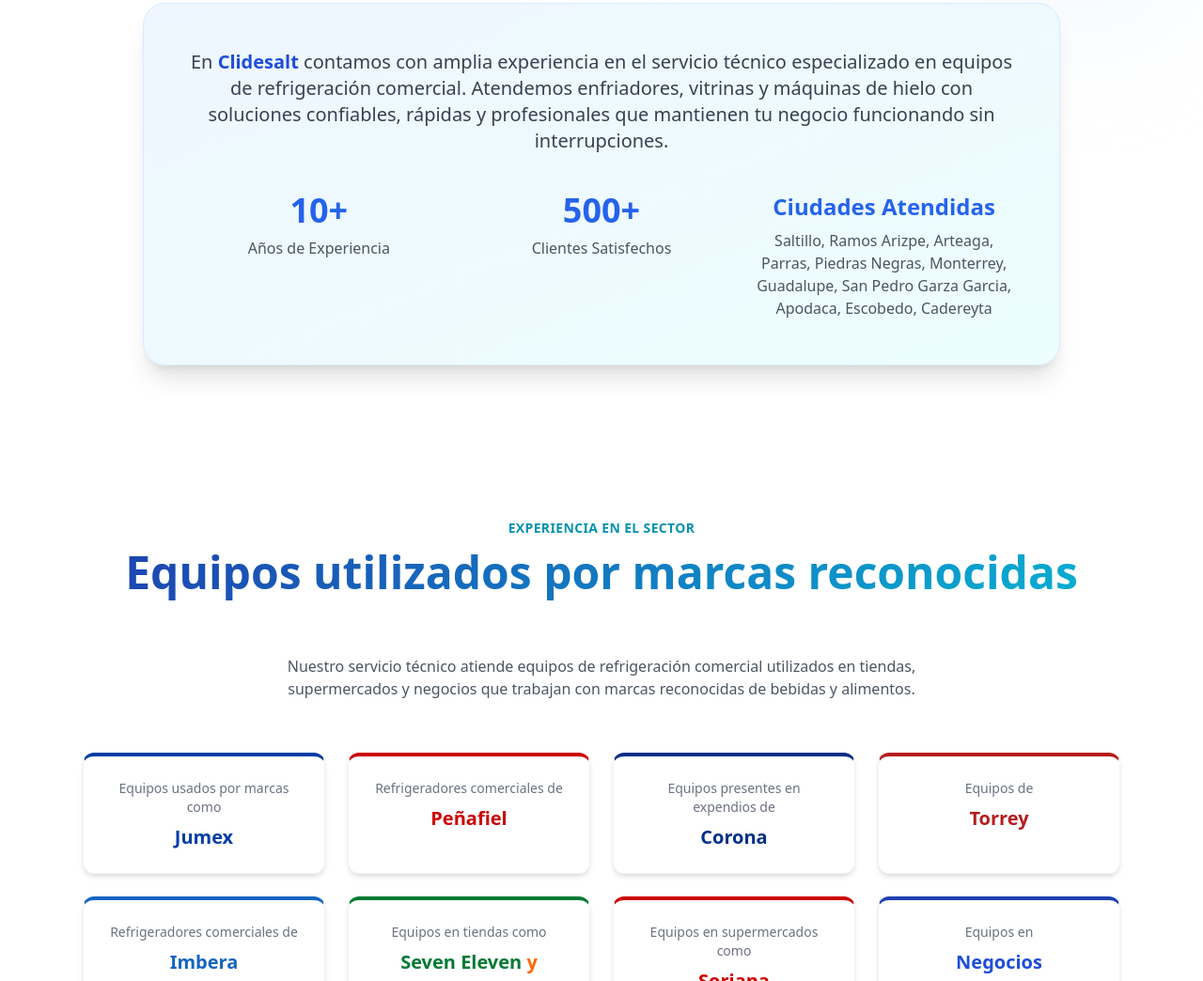
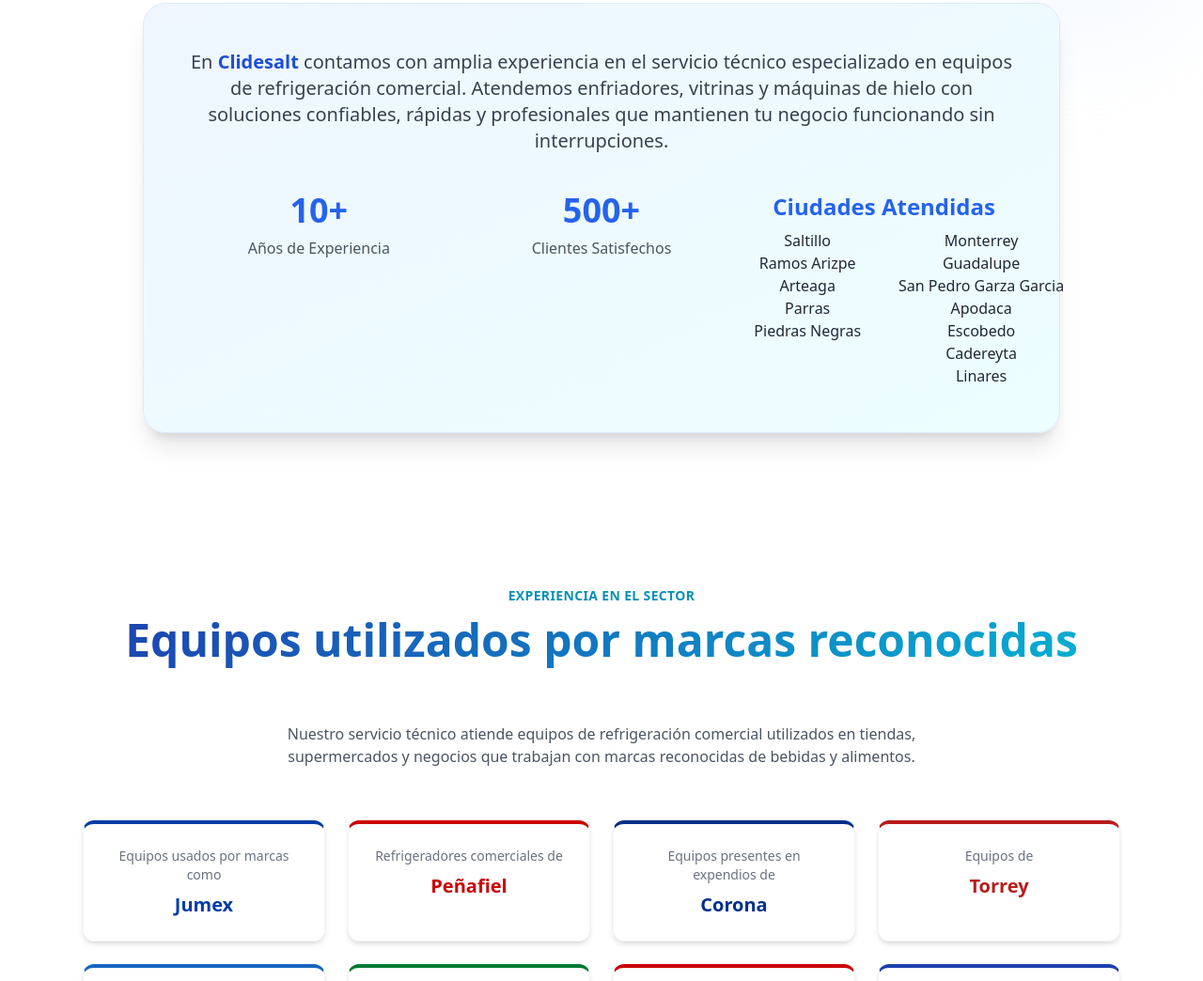
Before and after one commit to JulianOcon/PROYECTO-CLIDESALT, a website: page src/index.html in a window 1280 px wide. Shown: the part 1114-2158 px from the top of the page at 94% size. Drawn offline with nearby package versions, Linux system fonts and the light colour scheme.

Commit message:
lista de ciudades

```diff
--- a/src/index.html
+++ b/src/index.html
@@ -65,6 +65,20 @@
       .brand-card:hover {
         transform: translateY(-8px);
         box-shadow: 0 20px 40px rgba(0, 0, 0, 0.2);
+      }
+
+      .contenedor {
+        display: flex;
+        gap: 40px;
+      }
+
+      ul {
+        list-style: none;
+        padding: 0;
+      }
+
+      li {
+        white-space: nowrap;
       }
     </style>
   </head>
@@ -177,9 +191,27 @@
               <div class="text-gray-600">Clientes Satisfechos</div>
             </div>
             <div class="text-center">
-              <div class="text-2xl font-bold text-blue-600 mb-2">Ciudades Atendidas</div>
-              <div class="text-gray-600">Saltillo, Ramos Arizpe, Arteaga, Parras, Piedras Negras,
-                Monterrey, Guadalupe, San Pedro Garza Garcia, Apodaca, Escobedo, Cadereyta</div>
+              <div class="text-2xl font-bold text-blue-600 mb-2">
+                Ciudades Atendidas
+              </div>
+              <div class="text-gray-600, contenedor">
+                <ul>
+                  <li>Saltillo</li>
+                  <li>Ramos Arizpe</li>
+                  <li>Arteaga</li>
+                  <li>Parras</li>
+                  <li>Piedras Negras</li>
+                </ul>
+                <ul>
+                  <li>Monterrey</li>
+                  <li>Guadalupe</li>
+                  <li>San Pedro Garza Garcia</li>
+                  <li>Apodaca</li>
+                  <li>Escobedo</li>
+                  <li>Cadereyta</li>
+                  <li>Linares</li>
+                </ul>
+              </div>
             </div>
           </div>
         </div>
```
